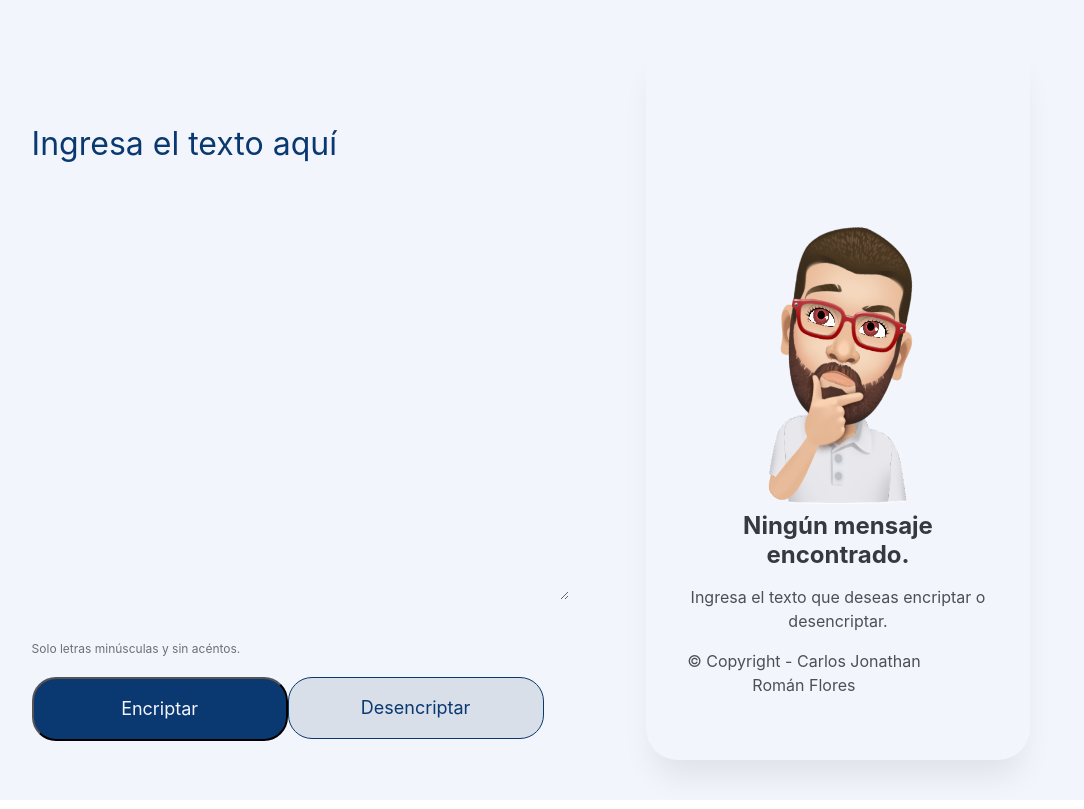
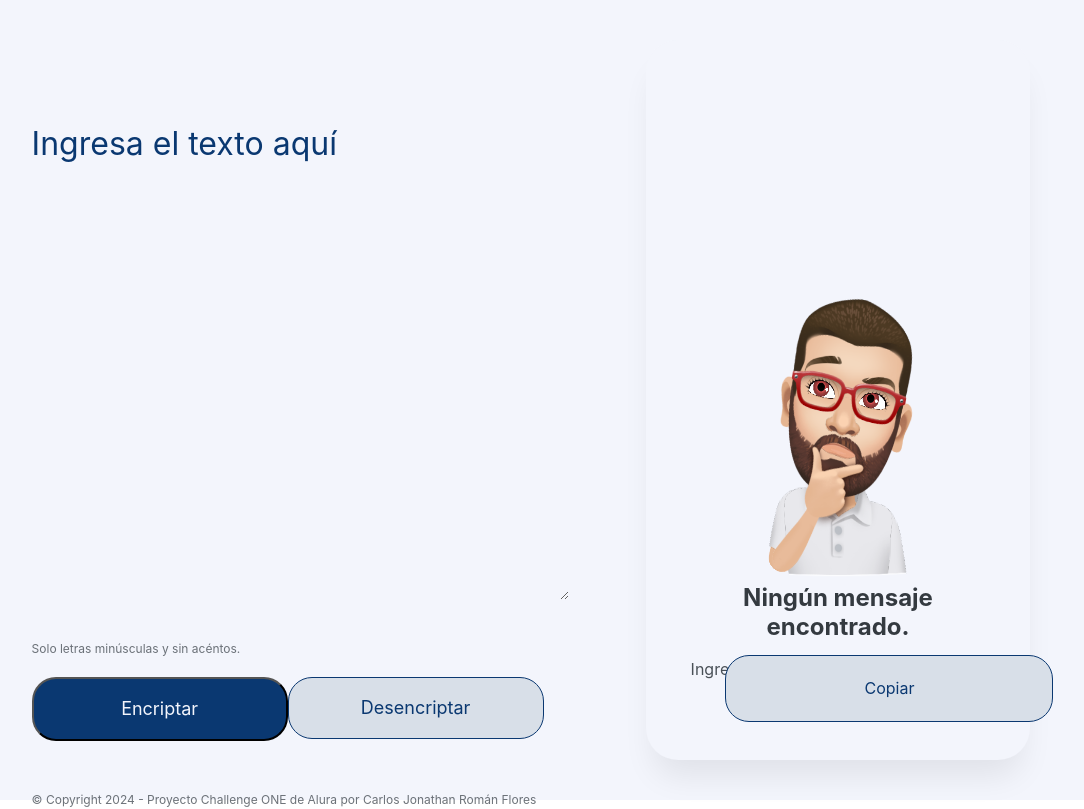
Before and after one commit to BossRFC-8624/Encriptador, a plain HTML site: page index.html in a window 1280 px wide. Shown: the whole page, without its empty margins (122-1206 px from the left). Drawn offline with nearby package versions, Linux system fonts and the light colour scheme.

Commit message:
btn-copiar

```diff
--- a/index.html
+++ b/index.html
@@ -34,10 +34,20 @@
         <div class="mensaje-encriptado" id="mensaje-encriptado">
             <h2 id="titulo-mensaje">Ningún mensaje encontrado.</h2>
             <p id="parrafo">Ingresa el texto que deseas encriptar o desencriptar.</p>
-        <div class="footer">
-            <p>&copy Copyright - Carlos Jonathan Román Flores</p>
+                <div class="contenedor-copiar">
+                    <input class="btn-copiar" type="button"  value="Copiar" onclick="copiar()">
+                </div>
+                <div class="contenedor-resultado">
+                    <p class="texto-resultado"></p>
+                </div>
         </div>
+
     </div>
+
+
+</div>
+<div class="footer">
+    <p>&copy Copyright 2024 - Proyecto Challenge ONE de Alura por Carlos Jonathan Román Flores</p>
 </div>
 </body>
 <script src="index.js"></script>
--- a/index.js
+++ b/index.js
@@ -1,3 +1,8 @@
+const textArea = document.querySelector(".text-area");
+const mensaje = document.querySelector(".texto");
+const copia = document.querySelector(".copiar");
+copia.style.display = "none"
+
 function encriptar() {
     let texto = document.getElementById("texto").value;
     let titulomensaje = document.getElementById("titulo-mensaje");
@@ -47,3 +52,16 @@ function desencriptar() {
         swal("Ooops!","Debes ingresar algún mensaje","Warning");
     }
 }
+function copiar(){
+    if(texto.length!=0) {
+        muneco.src ="./pictures/encriptado.png";
+        titulomensaje.textContent = "Ningún mensaje fue encontrado.";
+        parrafo.textContent = "Ingresa el texto que deseas encriptar o desencriptar.";
+        swal("Ooops!","Debes ingresar algún mensaje","Warning");
+    }else {
+        texto.select();
+        navigator.clipboard.writeText(texto.value)
+        texto.value = "";
+        alert("Texto Copiado");
+    }
+}
--- a/styles.css
+++ b/styles.css
@@ -99,10 +99,66 @@
     color: #0a3871;
 }
 .btn-desencriptar:hover,
-.btn-encriptar:hover {
+.btn-encriptar:hover,
+.btn-copiar {
     margin: 0.3%;
     width: 24%;
     padding: 1.8%;
+}
+.contenedor-copiar{
+    display: flex;
+    flex-direction: row;
+    align-items: flex-start;
+    padding: 10%;
+    position: absolute;
+    width: 100%;
+    left: 12%;
+    top: 10%;
+    align-items: center;
+}
+
+.btn-copiar{
+    width: 328px;
+    height: 67px;
+    border-radius: 24px;
+    background-color: #d8dfe8;
+    color: #0A3871;
+    font-size: 16px;
+    font-weight: 400;
+    font-family: "Inter";
+    border: 1px solid #0A3871;
+    cursor: pointer;
+    position: relative;
+    top: 20px;
+    right: 4px;
+}
+.footer {
+    display: flex;
+    flex-direction: row;
+    align-items: center;
+    padding: 0%;
+    gap: 8px;
+    position: absolute;
+    width: 80%;
+    left: 12%;
+    top: 100%;
+    align-items: center;
+}
+.footer p {
+    font-family: "Inter";
+    font-style: normal;
+    font-weight: 400;
+    font-size: 12px;
+    line-height: 150%;
+    color: #495057;
+    opacity: 0.8;
+    display: flex;
+    flex-direction: row;
+    align-items: center;
+    padding: 0%;
+    gap: 8px;
+    position: absolute;
+
 }
 .encriptado {
     display: flex;
@@ -125,7 +181,7 @@
     gap: 16px;
     position: absolute;
     width: 100%;
-    top: 65%;
+    top: 75%;
     text-align: center;
 }
 .mensaje-encriptado h2 {
@@ -153,25 +209,12 @@
     position: absolute;
     width: 80%;
     height: 50%;
-    top: 15%;
+    top: 25%;
     filter: drop-shadow(0px 24px 32px -8px rgba(0, 0, 0, 0.08);
 }
-.footer p {
-    font-family: "Inter";
-    font-style: normal;
-    font-weight: 400;
-    font-size: 12px;
-    line-height: 150%;
-    color: #495057;
-    opacity: 0.8;
-    display: flex;
-    flex-direction: row;
-    align-items: center;
-    padding: 0%;
-    gap: 8px;
-    position: absolute;
 
-}
+
+
 
 /* Responsive design */
 @media (max-width: 57.5em) {
```
